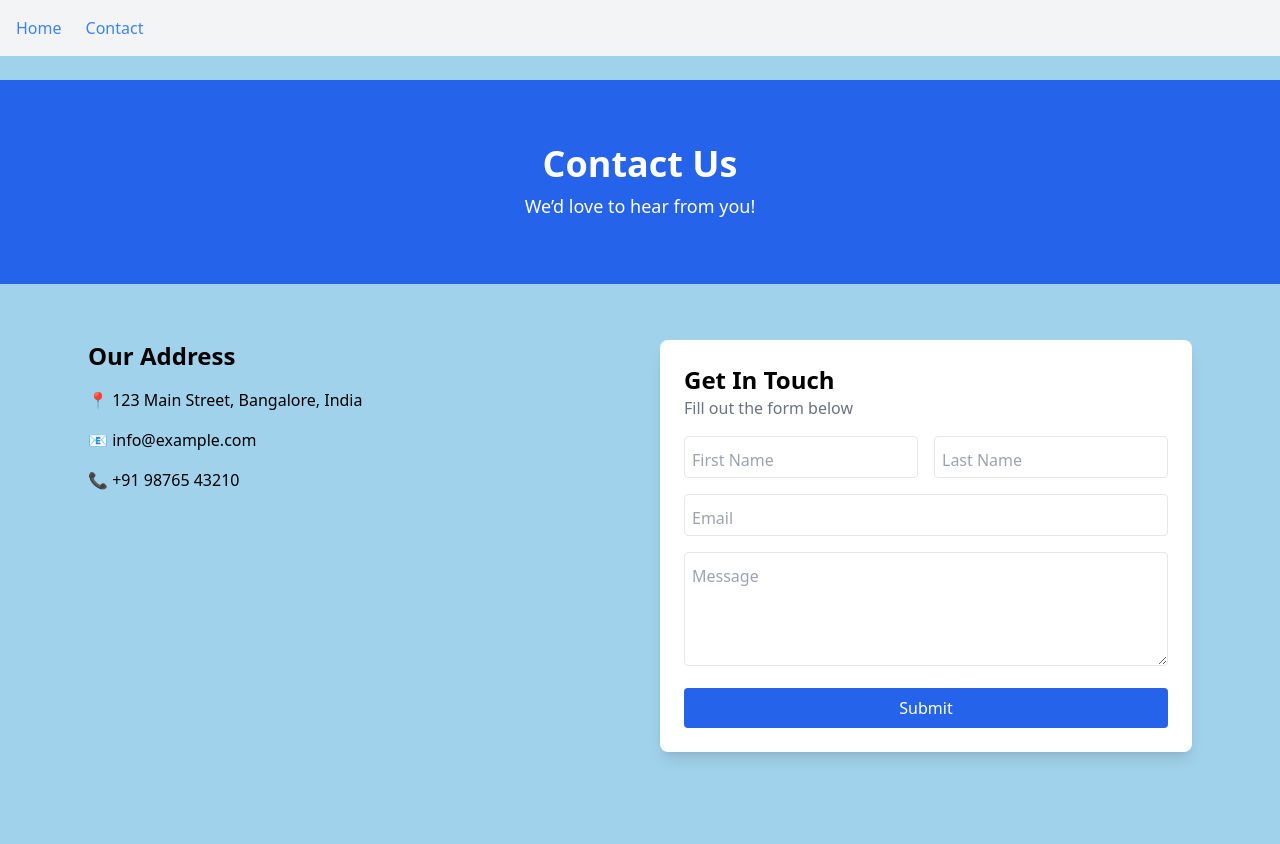
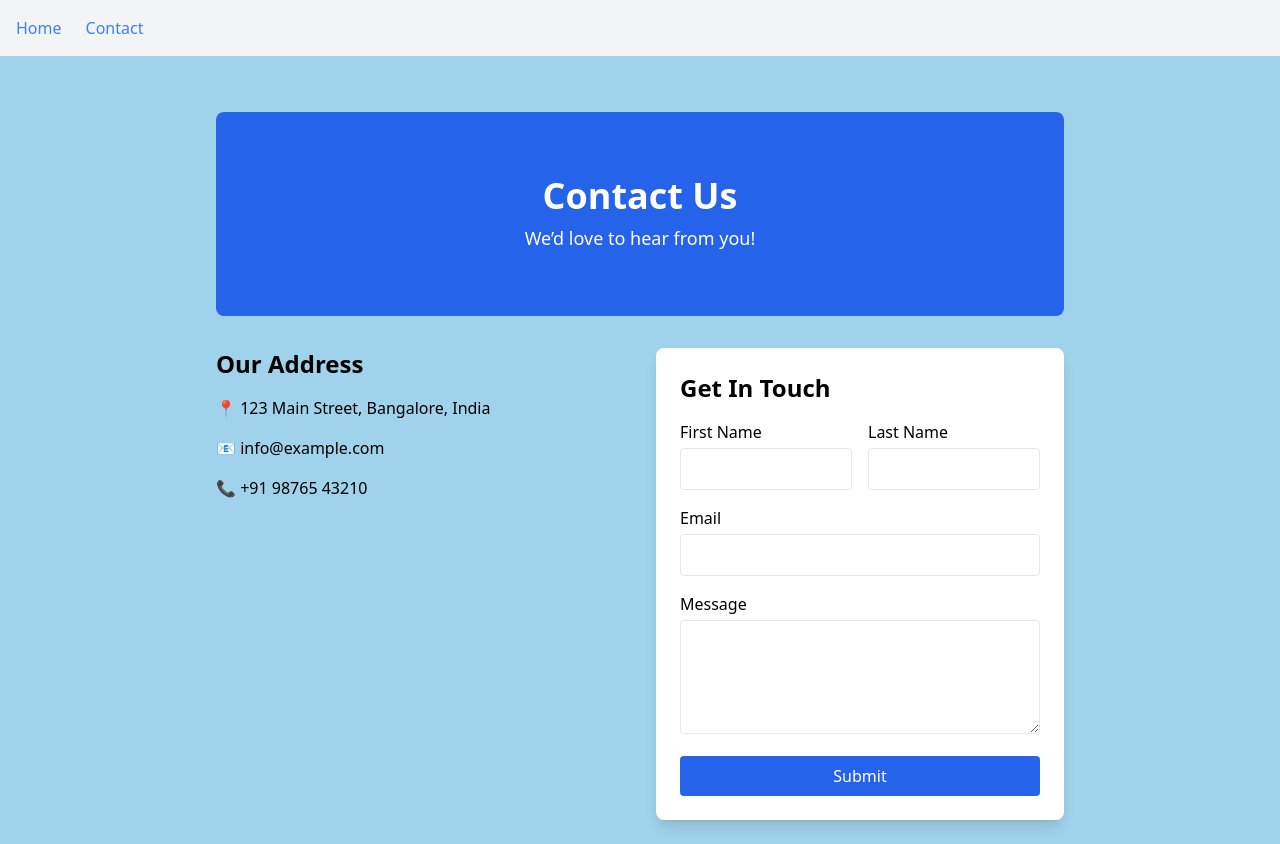
Before and after one commit to Veereshmh/VeereshPortfolio, a React (Vite) app: page /VeereshPortfolio/contact in a window 1280 px wide. Before the commit the page ends 800 px from the top, so only its background shows below. Built offline with nearby package versions, Linux system fonts and the light colour scheme.

Commit message:
contact page changes

```diff
--- a/src/components/contact/Contact.jsx
+++ b/src/components/contact/Contact.jsx
@@ -1,6 +1,8 @@
 import React, { useState } from "react";
+import { useNavigate } from "react-router-dom";
 
 function Contact() {
+  const navigate = useNavigate();
   const [formData, setFormData] = useState({
     firstName: "",
     lastName: "",
@@ -10,53 +12,60 @@ function Contact() {
 
   const [errors, setErrors] = useState({});
 
-  // Validation
-  const validate = (name, value) => {
-    let error = "";
-    if (!value.trim()) {
-      error = `${name} is required`;
-    } else if (name === "email") {
-      const emailRegex = /^[^\s@]+@[^\s@]+\.[^\s@]+$/;
-      if (!emailRegex.test(value)) error = "Invalid email address";
+  // Validation function
+  const validateField = (name, value) => {
+    if (!value.trim()) return `${name} is required`;
+    if (name === "email") {
+      const regex = /^[^\s@]+@[^\s@]+\.[^\s@]+$/;
+      if (!regex.test(value)) return "Invalid email address";
     }
-    return error;
+    if (name === "message" && value.trim().length < 10)
+      return "Message must be at least 10 characters";
+    return "";
   };
 
   const handleChange = (e) => {
     const { name, value } = e.target;
     setFormData({ ...formData, [name]: value });
-    setErrors({ ...errors, [name]: validate(name, value) });
+    setErrors({ ...errors, [name]: validateField(name, value) });
   };
 
   const handleSubmit = (e) => {
     e.preventDefault();
-    let newErrors = {};
-    Object.keys(formData).forEach((key) => {
-      newErrors[key] = validate(key, formData[key]);
-    });
+
+    // Validate all fields
+    const newErrors = {};
+    Object.keys(formData).forEach(
+      (key) => (newErrors[key] = validateField(key, formData[key]))
+    );
 
     setErrors(newErrors);
 
     if (Object.values(newErrors).every((err) => err === "")) {
+      // Save in localStorage
       const existingData = JSON.parse(localStorage.getItem("contacts")) || [];
-      const updatedData = [...existingData, formData];
-      localStorage.setItem("contacts", JSON.stringify(updatedData));
-      alert("Form submitted successfully!");
+      localStorage.setItem(
+        "contacts",
+        JSON.stringify([...existingData, formData])
+      );
+
+      // Clear form
       setFormData({ firstName: "", lastName: "", email: "", message: "" });
+
+      alert("Thank you! Your message has been sent.");
     }
   };
 
   return (
-    <div>
+    <div className="max-w-4xl mx-auto p-6 mt-8">
       {/* Banner */}
-      <div className="bg-blue-600 text-white py-16 text-center">
+      <div className="bg-blue-600 text-white py-16 text-center rounded-lg mb-8">
         <h1 className="text-4xl font-bold">Contact Us</h1>
-        <p className="text-lg mt-2">We’d love to hear from you!</p>
+        <p className="mt-2 text-lg">We’d love to hear from you!</p>
       </div>
 
-      {/* Contact Section */}
-      <div className="max-w-6xl mx-auto p-6 grid grid-cols-1 md:grid-cols-2 gap-10 mt-8">
-        {/* Left Side - Address */}
+      <div className="grid md:grid-cols-2 gap-8">
+        {/* Left Side - Info */}
         <div className="space-y-4">
           <h2 className="text-2xl font-bold">Our Address</h2>
           <p>📍 123 Main Street, Bangalore, India</p>
@@ -65,44 +74,37 @@ function Contact() {
         </div>
 
         {/* Right Side - Form */}
-        <div className="bg-white shadow-lg p-6 rounded-lg">
-          <h2 className="text-2xl font-bold">Get In Touch</h2>
-          <p className="text-gray-500 mb-4">Fill out the form below</p>
+        <div className="bg-white p-6 rounded-lg shadow-lg">
+          <h2 className="text-2xl font-bold mb-4">Get In Touch</h2>
 
           <form onSubmit={handleSubmit} className="space-y-4">
             {/* First & Last Name */}
             <div className="flex gap-4">
-              <div className="relative w-1/2">
+              <div className="flex-1">
+                <label className="block mb-1 font-medium">First Name</label>
                 <input
                   type="text"
                   name="firstName"
                   value={formData.firstName}
                   onChange={handleChange}
-                  className="peer w-full border p-2 rounded focus:outline-none focus:border-blue-500"
-                  placeholder=" "
+                  className="w-full border p-2 rounded focus:outline-none focus:border-blue-500"
                   required
                 />
-                <label className="absolute left-2 top-2 text-gray-500 text-sm transition-all peer-placeholder-shown:top-3 peer-placeholder-shown:text-gray-400 peer-placeholder-shown:text-base peer-focus:top-1 peer-focus:text-sm peer-focus:text-blue-500">
-                  First Name
-                </label>
                 {errors.firstName && (
                   <p className="text-red-500 text-sm">{errors.firstName}</p>
                 )}
               </div>
 
-              <div className="relative w-1/2">
+              <div className="flex-1">
+                <label className="block mb-1 font-medium">Last Name</label>
                 <input
                   type="text"
                   name="lastName"
                   value={formData.lastName}
                   onChange={handleChange}
-                  className="peer w-full border p-2 rounded focus:outline-none focus:border-blue-500"
-                  placeholder=" "
+                  className="w-full border p-2 rounded focus:outline-none focus:border-blue-500"
                   required
                 />
-                <label className="absolute left-2 top-2 text-gray-500 text-sm transition-all peer-placeholder-shown:top-3 peer-placeholder-shown:text-gray-400 peer-placeholder-shown:text-base peer-focus:top-1 peer-focus:text-sm peer-focus:text-blue-500">
-                  Last Name
-                </label>
                 {errors.lastName && (
                   <p className="text-red-500 text-sm">{errors.lastName}</p>
                 )}
@@ -110,38 +112,32 @@ function Contact() {
             </div>
 
             {/* Email */}
-            <div className="relative">
+            <div>
+              <label className="block mb-1 font-medium">Email</label>
               <input
                 type="email"
                 name="email"
                 value={formData.email}
                 onChange={handleChange}
-                className="peer w-full border p-2 rounded focus:outline-none focus:border-blue-500"
-                placeholder=" "
+                className="w-full border p-2 rounded focus:outline-none focus:border-blue-500"
                 required
               />
-              <label className="absolute left-2 top-2 text-gray-500 text-sm transition-all peer-placeholder-shown:top-3 peer-placeholder-shown:text-gray-400 peer-placeholder-shown:text-base peer-focus:top-1 peer-focus:text-sm peer-focus:text-blue-500">
-                Email
-              </label>
               {errors.email && (
                 <p className="text-red-500 text-sm">{errors.email}</p>
               )}
             </div>
 
             {/* Message */}
-            <div className="relative">
+            <div>
+              <label className="block mb-1 font-medium">Message</label>
               <textarea
                 name="message"
                 value={formData.message}
                 onChange={handleChange}
                 rows="4"
-                className="peer w-full border p-2 rounded focus:outline-none focus:border-blue-500"
-                placeholder=" "
+                className="w-full border p-2 rounded focus:outline-none focus:border-blue-500"
                 required
               />
-              <label className="absolute left-2 top-2 text-gray-500 text-sm transition-all peer-placeholder-shown:top-3 peer-placeholder-shown:text-gray-400 peer-placeholder-shown:text-base peer-focus:top-1 peer-focus:text-sm peer-focus:text-blue-500">
-                Message
-              </label>
               {errors.message && (
                 <p className="text-red-500 text-sm">{errors.message}</p>
               )}
--- a/src/components/contact/ContactsTable.jsx
+++ b/src/components/contact/ContactsTable.jsx
@@ -1,50 +1,41 @@
 import React, { useEffect, useState } from "react";
-import { useNavigate } from "react-router-dom";
 
 function ContactsTable() {
-  const navigate = useNavigate();
   const [contacts, setContacts] = useState([]);
 
   useEffect(() => {
-    const storedData = JSON.parse(localStorage.getItem("contacts")) || [];
-    setContacts(storedData);
+    const data = JSON.parse(localStorage.getItem("contacts")) || [];
+    setContacts(data);
   }, []);
 
   return (
-    <div className="max-w-4xl mx-auto p-6 mt-8">
-      <h2 className="text-2xl font-bold mb-4">Submitted Contacts</h2>
-
-      {contacts.length === 0 ? (
-        <p>No data found.</p>
-      ) : (
-        <table className="w-full border border-gray-300">
-          <thead className="bg-gray-200">
+    <div className="max-w-6xl mx-auto p-6">
+      <h1 className="text-3xl font-bold mb-6">Submitted Contacts</h1>
+      <div className="overflow-x-auto">
+        <table className="min-w-full border border-gray-300">
+          <thead className="bg-gray-100">
             <tr>
-              <th className="border p-2">First Name</th>
-              <th className="border p-2">Last Name</th>
-              <th className="border p-2">Email</th>
-              <th className="border p-2">Message</th>
+              <th className="px-4 py-2 border">First Name</th>
+              <th className="px-4 py-2 border">Last Name</th>
+              <th className="px-4 py-2 border">Email</th>
+              <th className="px-4 py-2 border">Message</th>
             </tr>
           </thead>
           <tbody>
-            {contacts.map((contact, index) => (
-              <tr key={index} className="text-center">
-                <td className="border p-2">{contact.firstName}</td>
-                <td className="border p-2">{contact.lastName}</td>
-                <td className="border p-2">{contact.email}</td>
-                <td className="border p-2">{contact.message}</td>
+            {contacts.map((c, i) => (
+              <tr
+                key={i}
+                className={i % 2 === 0 ? "bg-white" : "bg-gray-50"}
+              >
+                <td className="px-4 py-2 border">{c.firstName}</td>
+                <td className="px-4 py-2 border">{c.lastName}</td>
+                <td className="px-4 py-2 border">{c.email}</td>
+                <td className="px-4 py-2 border">{c.message}</td>
               </tr>
             ))}
           </tbody>
         </table>
-      )}
-
-      <button
-        onClick={() => navigate("/contact")}
-        className="mt-4 bg-black text-white px-4 py-2 rounded hover:bg-gray-800"
-      >
-        Back to Form
-      </button>
+      </div>
     </div>
   );
 }
```
